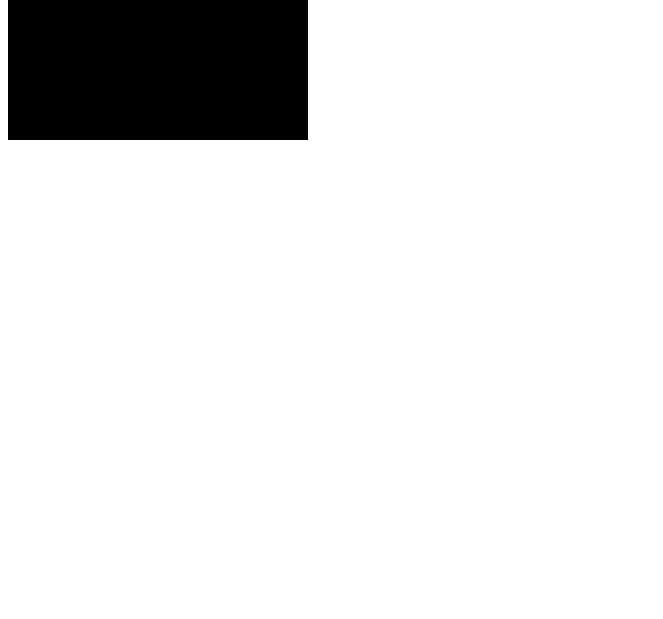
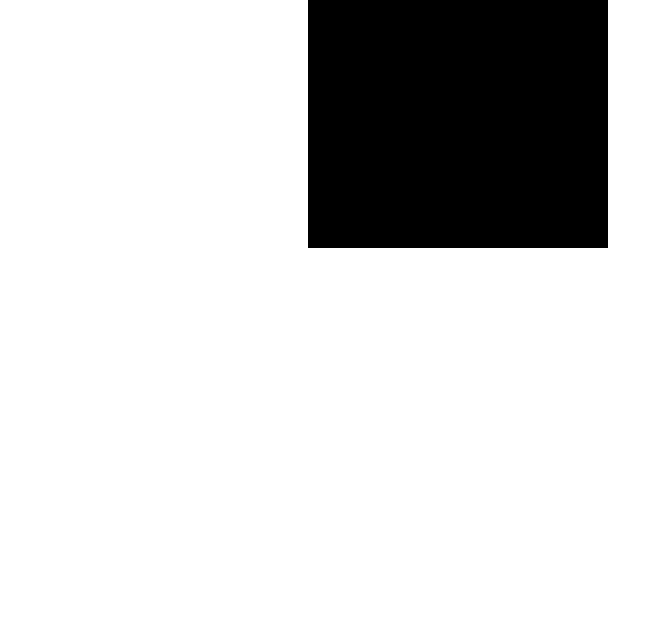
Before and after one commit to shubhankari-1/DemoJunk, a plain HTML site: page MyWebsite/index.html in a window 1280 px wide. Shown: the part 181-800 px from the top of the page, without its empty margins (0-663 px from the left). Drawn offline with Linux system fonts and the light colour scheme.

Commit message:
A small changes done

```diff
--- a/MyWebsite/index.css
+++ b/MyWebsite/index.css
@@ -1,6 +1,11 @@
+body{
+    padding: 100px 300px;
+}
+
 .page{
     height: 300px;
     width: 300px;
     background-color: black;
     color: beige;
+
 }
```
